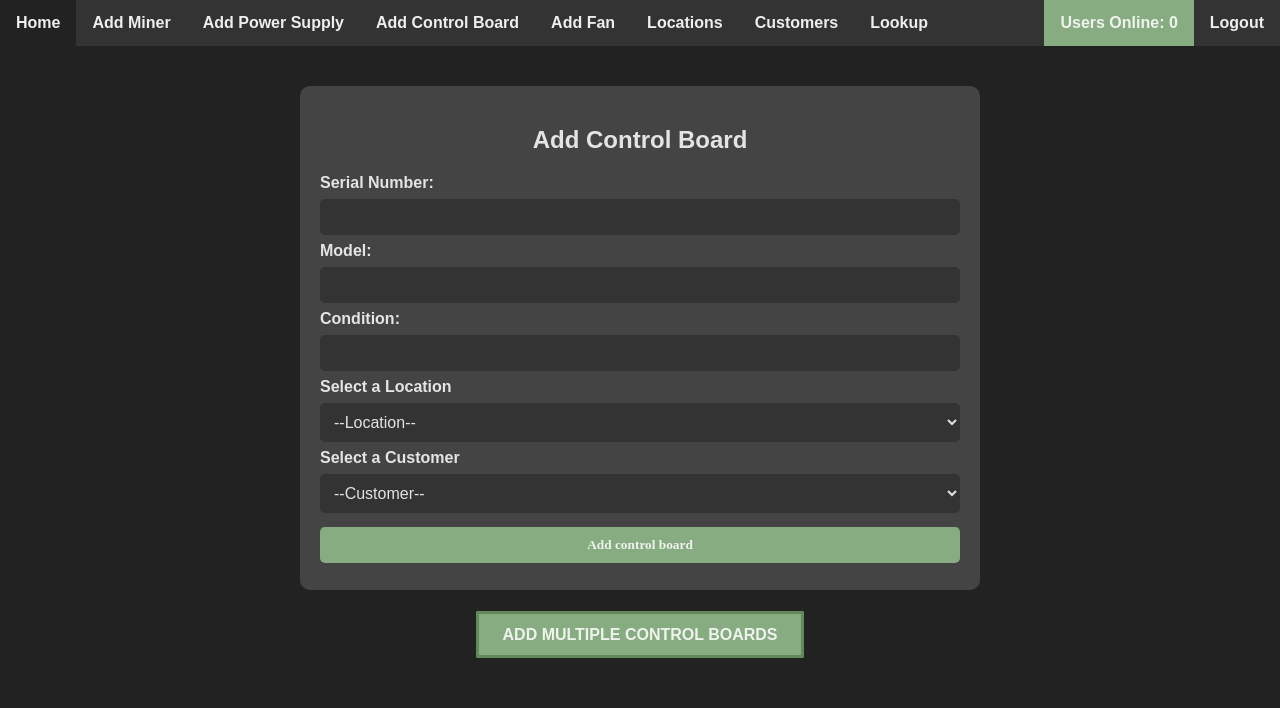
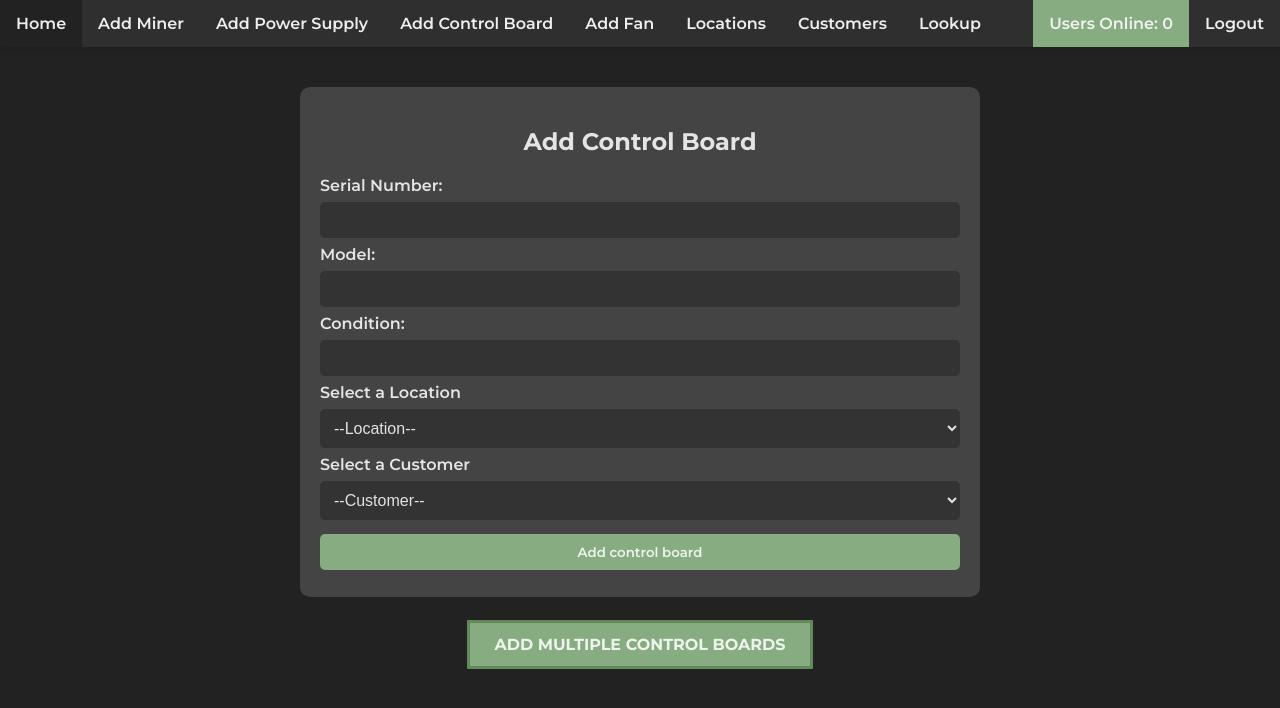
Before and after one commit to reljaborovnica/cryptovault, a PHP site: page /cryptovault/add-cb in a window 1280 px wide. Shown: the top 708 px of the page. Run offline with PHP 8.4, Linux system fonts and the light colour scheme; the visitor is signed in with stand-in values (Sample User, id 1); data that the repository does not hold is empty.

Commit message:
minor adjustments

```diff
--- a/add-cb.php
+++ b/add-cb.php
@@ -63,7 +63,7 @@ if(!isset($_SESSION['username'])){
           </select>
 
 
-          <input type="submit" value="Add control board" name="add-cb" style="font-family: Montserrat; font-weight: 600;">
+          <input type="submit" value="Add control board" name="add-cb" style="font-family: Montserrat, sans-serif; font-weight: 600;">
         </form>
       </div>
             <div class="etc"><br><br>
--- a/add-fan.php
+++ b/add-fan.php
@@ -57,7 +57,7 @@ if(!isset($_SESSION['username'])){
                 <?php };?>
             </select>
 
-            <input type="submit" value="Add fan" name="add-fan" style="font-family: Montserrat; font-weight: 600;">
+            <input type="submit" value="Add fan" name="add-fan" style="font-family: Montserrat, sans-serif; font-weight: 600;">
         </form>
     </div>
 </div>
--- a/add-miner.php
+++ b/add-miner.php
@@ -72,7 +72,7 @@ if(!isset($_SESSION['username'])){
               <?php };?>
           </select>
 
-          <input type="submit" value="Add miner" name='add-miner' style="font-family: Montserrat; font-weight: 600;">
+          <input type="submit" value="Add miner" name='add-miner' style="font-family: 'Montserrat', sans-serif; font-weight: 600;">
         </form>
       </div>
       <div class="etc"><br><br>
--- a/add-psu.php
+++ b/add-psu.php
@@ -67,7 +67,7 @@ if(!isset($_SESSION['username'])){
           </select>
 
 
-          <input type="submit" value="Add power supply" name="add-psu" style="font-family: Montserrat; font-weight: 600;">
+          <input type="submit" value="Add power supply" name="add-psu" style="font-family: Montserrat, sans-serif; font-weight: 600;">
         </form>
       </div><br>
       <div class="etc"><br><br>
--- a/css/cust-all.css
+++ b/css/cust-all.css
@@ -1,3 +1,4 @@
+@import url('https://fonts.googleapis.com/css2?family=Montserrat:wght@400;500;600;700&display=swap');
 body {
   font-family: 'Montserrat', sans-serif;
   font-weight: 600;
--- a/css/form.css
+++ b/css/form.css
@@ -1,3 +1,4 @@
+@import url('https://fonts.googleapis.com/css2?family=Montserrat:wght@400;500;600;700&display=swap');
 body {
   font-family: 'Montserrat', sans-serif;
   font-weight: 600;
--- a/css/login.css
+++ b/css/login.css
@@ -1,3 +1,5 @@
+@import url('https://fonts.googleapis.com/css2?family=Montserrat:wght@400;500;600;700&display=swap');
+
 body {
   font-family: 'Montserrat', sans-serif;
   background-color: #333;
--- a/css/mtables.css
+++ b/css/mtables.css
@@ -1,3 +1,5 @@
+@import url('https://fonts.googleapis.com/css2?family=Montserrat:wght@400;500;600;700&display=swap');
+
 :root {
   --shadow: 0 3px 20px rgba(0, 0, 0, 0.2);
 }
--- a/css/navbar.css
+++ b/css/navbar.css
@@ -1,7 +1,9 @@
+
 .navbar {
-    background-color: #333;
+    background-color: rgba(51, 51, 51, 0.8);
     overflow: hidden;
     width: 100%;
+    box-shadow: 0 2px 4px rgba(0, 0, 0, 0.1);
 }
 
 .navbar a {
@@ -15,5 +17,5 @@
 
 .navbar a:hover {
     color: #ddd;
-    background-color: #333;
+    background-color: rgba(51, 51, 51, 0.9);
 }
--- a/css/tables.css
+++ b/css/tables.css
@@ -1,3 +1,4 @@
+@import url('https://fonts.googleapis.com/css2?family=Montserrat:wght@400;500;600;700&display=swap');
 body {
   font-family: 'Montserrat', sans-serif;
   background-color: #222;
```
